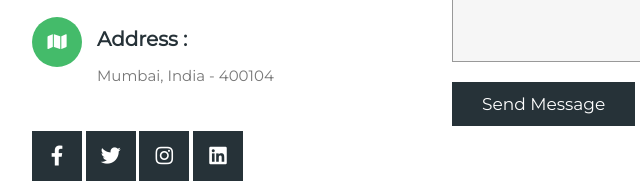
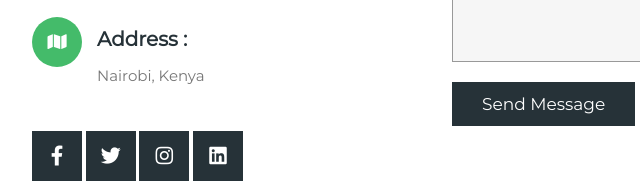
Before and after one commit to sifunadonnex/online-education-template, a plain HTML site: page index.html in a window 1280 px wide. Shown: the part 5492-5675 px from the top of the page, 317-957 px from the left. Drawn offline with Linux system fonts and the light colour scheme.

Commit message:
Update index.html

```diff
--- a/index.html
+++ b/index.html
@@ -406,7 +406,7 @@
                 <i class="fas fa-map"></i>
                 <div class="info">
                     <h3>address :</h3>
-                    <p>mumbai, india - 400104</p>
+                    <p>Nairobi, Kenya</p>
                 </div>
             </div>
 
```
